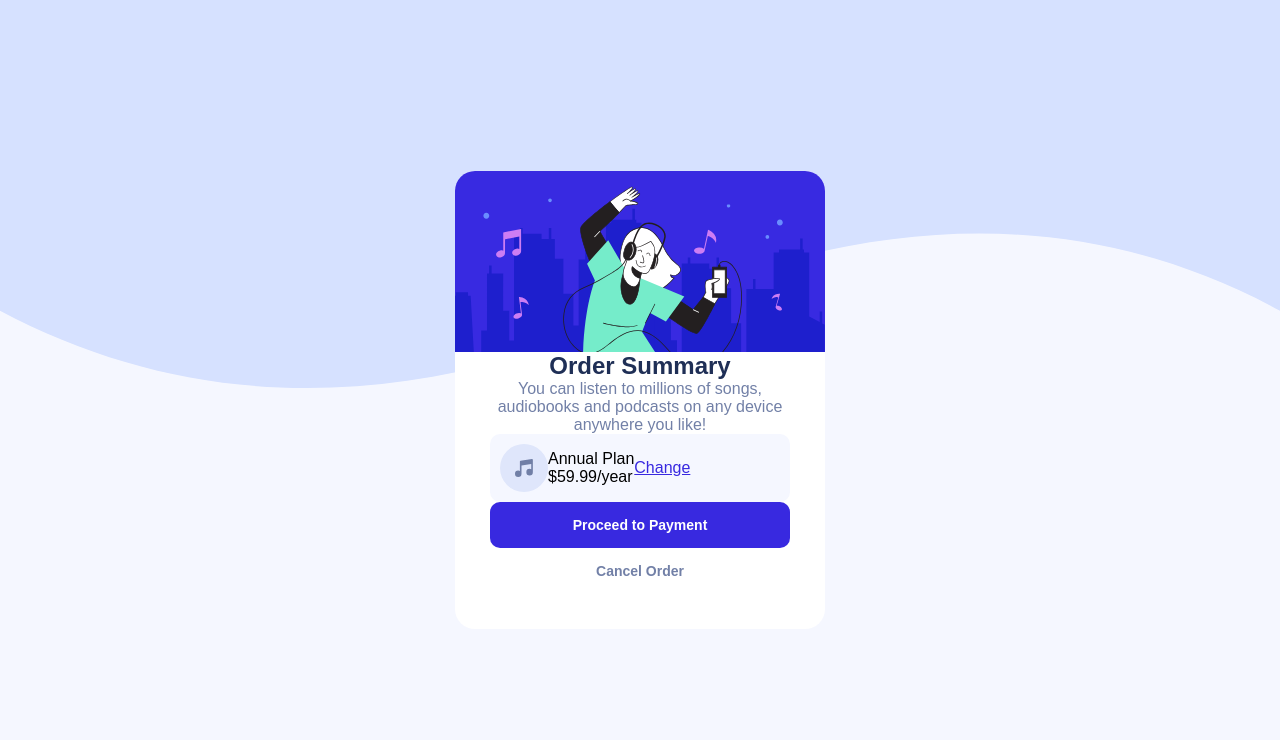
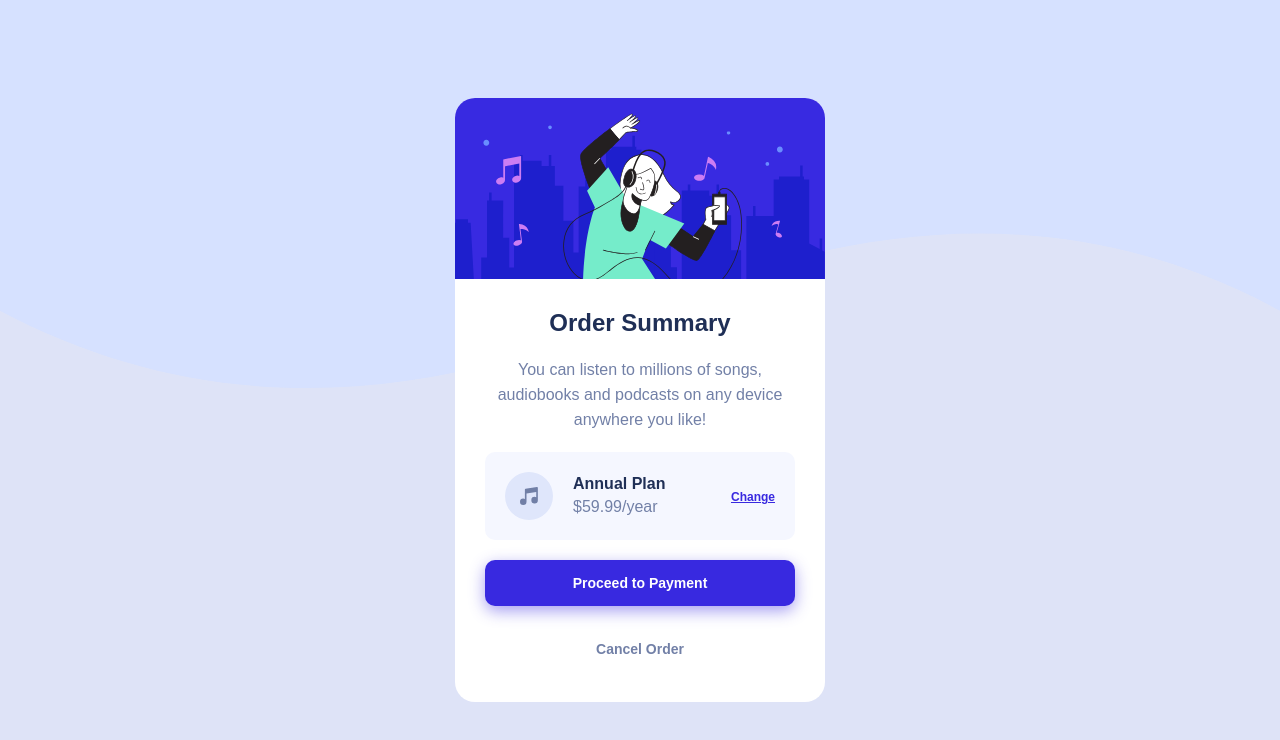
Before and after one commit to e-meyer/frontend-mentor, a plain HTML site: page order-summary-component-main/index.html in a window 1280 px wide. Drawn offline with Linux system fonts and the light colour scheme; files whose address does not match are found by name; a web font is replaced by a local one.

Commit message:
Redo style after fixing bug

```diff
--- a/order-summary-component-main/css/style.css
+++ b/order-summary-component-main/css/style.css
@@ -15,7 +15,7 @@ body {
     display: flex;
     justify-content: center;
     align-items: center;
-    background-color: hsl(225, 100%, 98%);
+    background-color: hsl(228, 62%, 92%);
 }
 
 .container {
@@ -24,6 +24,7 @@ body {
     background-color: white;
     max-width: 370px;
     border-radius: 20px;
+
 }
 
 .container img {
@@ -34,41 +35,63 @@ body {
 .info {
     display: flex;
     flex-direction: column;
-    padding: 0px 35px 35px 35px;
+    padding: 30px;
 }
 
 .info .text {
     color: hsl(224, 23%, 55%);
     text-align: center;
     font-size: 16px;
+    margin-bottom: 20px;
 }
 
 .title {
     color: hsl(223, 47%, 23%);
     font-size: 24px;
     font-weight: 900;
+    margin-bottom: 20px;
+}
+
+.description {
+    line-height: 25px;
 }
 
 .plan {
     background-color: hsl(225, 100%, 98%);
     display: flex;
-    padding: 10px;
+    padding: 20px;
     border-radius: 10px;
     align-items: center;
+    margin-bottom: 20px;
+    align-items: center;
+    justify-content: space-between;
+}
+
+.plan .left {
+    display: flex;
+    align-items: center;
+    gap: 20px;
+}
+
+.plan .left h4 {
+    margin-bottom: 5px;
+    color: hsl(223, 47%, 23%)
+}
+
+.plan .left p {
+    color: hsl(224, 23%, 55%);
+    font-weight: 500;
 }
 
 .plan a {
-    color:hsl(245, 75%, 52%)
-}
-
-.payment {
-
+    color:hsl(245, 75%, 52%);
+    font-size: 12px;
+    font-weight: 700;
 }
 
 .buttons {
     display: flex;
     flex-direction: column;
-
 }
 
 .proceed-button,
@@ -83,9 +106,16 @@ body {
     background-color: hsl(245, 75%, 52%);
     color: white;
     border-radius: 10px;
+    margin-bottom: 20px;
+    filter: drop-shadow(0 5px 0.5rem hsla(245, 75%, 52%, 0.452));
 }
 
 .cancel-button {
     color: hsl(224, 23%, 55%);
     background-color: white;
 }
+
+.proceed-button:hover,
+.cancel-button:hover {
+    cursor:pointer;
+}
--- a/order-summary-component-main/index.html
+++ b/order-summary-component-main/index.html
@@ -20,12 +20,16 @@
         </p>
       </div>
       <div class="plan">
-        <img src="images/icon-music.svg">
-        <div class="payment">
-          <p>Annual Plan</p>
-          <p>$59.99/year</p>
+        <div class="left">
+          <img src="images/icon-music.svg">
+          <div class="payment">
+            <h4>Annual Plan</h4>
+            <p>$59.99/year</p>
+          </div>
         </div>
-        <a href="#">Change</a>
+        <div class="right">
+          <a href="#">Change</a>
+        </div>
       </div>
       <div class="buttons">
         <button class="proceed-button">Proceed to Payment</button>
```
